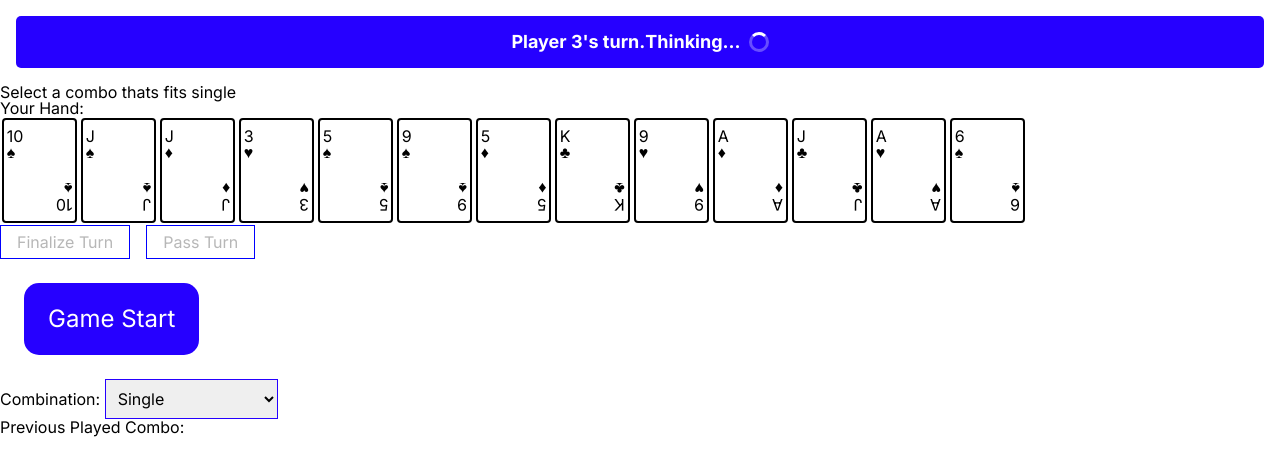
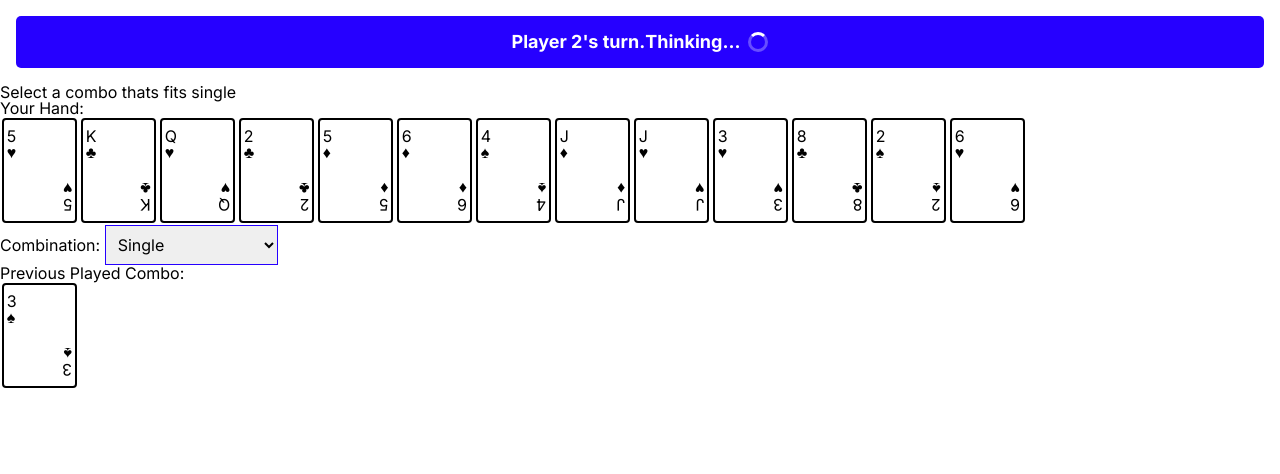
Before and after one commit to jduong09/thirteen, a Next.js app: page / in a window 1280 px wide. Both pictures are taken after a click on the button "Shuffle Deck". Shown: the top 474 px of the page. Built offline with nearby package versions, Linux system fonts and the light colour scheme.

Commit message:
Finished logic for subsequent players playing 'single' cards.

```diff
--- a/components/game/game.js
+++ b/components/game/game.js
@@ -13,6 +13,7 @@ const icons = {
 }
 
 const Game = () => {
+  const [shuffledDeck, setDeck] = useState([]);
   const [deckIsShuffled, shuffleDeck] = useState(false);
   const [introIsVisible, showIntro] = useState(false);
   const [playerTurn, setPlayerTurn] = useState(0);
@@ -22,15 +23,42 @@ const Game = () => {
   const [previousPlayedCombo, setPreviousPlayedCombo] = useState([]);
 
   const [selectCombo, setComboSelect] = useState('single');
-
-  const [userInput, setUserInput] = useState(false);
-
   // Build Card Deck
   const suites = ['spades', 'clubs', 'diamonds', 'hearts'];
   // 3-10 are normal cards, 11 is Jack, 12 is Queen, 13 is King, 14 is Ace, 15 is 2.
   const numbers = [3, 4, 5, 6, 7, 8, 9, 10, 11, 12, 13, 14, 15];
   let value = 1; // 3 of spades is the lowest card
   const deck = numbers.map((number, idx) => suites.map((suite, i) => ({ number, suite, value: value++ }))).flat();
+
+  useEffect(() => {
+    setDeck(shuffle(deck));
+  }, []);
+
+  useEffect(() => {
+     /**
+     * @description Prompt ai logic
+     * NOTE: This is logic for AI players
+     */
+
+    if (playerTurn !== 0) {
+      let valueToBeat;
+      if (previousPlayedCombo.length === 0) {
+        valueToBeat = 0;
+      } else {
+        valueToBeat = previousPlayedCombo[previousPlayedCombo.length - 1].value;
+      }
+
+      const currHand = hands[playerTurn].hand;
+      const lowestCard = currHand.reduce((lowest, curr) => {
+        if(curr.value < lowest && curr.value > valueToBeat) {
+          return curr.value;
+        }
+        return lowest;
+      }, 53);
+      console.log(`Player ${playerTurn + 1} plays: ${currHand.find((card) => card.value === lowestCard).number} of ${currHand.find((card) => card.value === lowestCard).suite}`);
+      requestCombo([currHand.find((card) => card.value === lowestCard)], 'single');
+    }
+  }, [playerTurn]);
 
   /**
    * @description Randomly shuffles the card deck using the Fisher-Yates Shuffle algorithm.
@@ -51,8 +79,6 @@ const Game = () => {
     return arrCopy;
   };
 
-  const shuffled = shuffle(deck);
-
   /**
    * @description Randomly shuffles the card deck using the fisher-yates shuffle algorithm and deals 13 cards to each player. Established the first player.
    */
@@ -65,7 +91,7 @@ const Game = () => {
       {player: 2, hand: []},
       {player: 3, hand: []},
     ];
-    shuffled.forEach((card, idx) => {
+    shuffledDeck.forEach((card, idx) => {
       const player = idx % 4;
       tempHands[player].hand.push(card);
       if(card.number === 3 && card.suite === 'spades') {
@@ -124,21 +150,18 @@ const Game = () => {
       // Accept combo and set player turn
       setComboStatus(true);
       setPreviousPlayedCombo(combo);
-      setTimeout(() => {
-        setComboStatus(null);
-      }, 5000);
+      setComboStatus(null);
 
       combo.forEach((card) => {
         hands[playerTurn].hand = hands[playerTurn].hand.filter((handCard) => handCard.value !== card.value);
       });
       setHands(hands);
-      return true;
       // TODO: Remove when done testing. This is just to simulate a fake game.
-      // setTimeout(() => changeTurn(), 3000);
+      setTimeout(() => changeTurn(), 3000);
+
     } else {
       // Reject combo
       setComboStatus(false);
-      return false;
     }
   }
 
@@ -176,65 +199,6 @@ const Game = () => {
 
   // Only show shuffle button at start or end of game
   const shuffleBtn = deckIsShuffled ? null : <button className={gameStyles.shuffleBtn} onClick={onShuffleClick}>Shuffle Deck</button>;
-
-  /**
-   * @description Prompt ai logic
-   * @param {integer} playerTurn
-   * NOTE: This is logic for AI players
-   */
-  const promptAI = (playerTurn) => {
-    console.log(`Player ${playerTurn + 1}'s`);
-    let valueToBeat;
-    if (previousPlayedCombo.length === 0) {
-      valueToBeat = 0;
-    } else {
-      valueToBeat = previousPlayedCombo[previousPlayedCombo.length - 1].value;
-    }
-
-    const currHand = hands[playerTurn].hand;
-    const lowestCard = currHand.reduce((lowest, curr) => {
-      if(curr.value < lowest && curr.value > valueToBeat) {
-        return curr.value;
-      }
-      return lowest;
-    }, 53);
-    console.log('Function in ai: ', currHand.find((card) => card.value === lowestCard));
-    return requestCombo([currHand.find((card) => card.value === lowestCard)], 'single');
-    // TODO: Remove when done testing. This is mocking a single card play
-    //setTimeout(() => requestCombo([currHand.find((card) => card.value === lowestCard)], 'single'), 5000);
-  }
-
-  const promptUser = () => {
-    let isValid = false;
-    while (isValid === false) {
-      console.log('Play a correct combo');
-    }
-  }
-
-  /**
-   * @description Simple Game loop: 4 turns
-   */
-  const gameLoop = (e) => {
-    e.preventDefault();
-    console.log('Game Loop');
-    let turnCycle = 0;
-    console.log('Turn Cycle: ', turnCycle);
-    let firstTurn = playerTurn;
-    console.log('Current Turn: ', firstTurn);
-    while (turnCycle !== 4) {
-      let correctTurn = false;
-      while (correctTurn === false) {
-        if (firstTurn !== 0) {
-          correctTurn = promptAI(firstTurn);
-        } else {
-          correctTurn = promptUser();
-        }
-
-        firstTurn = firstTurn === 3 ? 0 : firstTurn + 1;
-      }
-      turnCycle++;
-    }
-  }
 
   const listOfCards = previousPlayedCombo.map((card, idx) => {
     const cardDisplay = mapCard(card.number);
@@ -278,9 +242,7 @@ const Game = () => {
             requestCombo={requestCombo}
             currentTurnCombo={currentTurnCombo}
             passTurn={passTurn}
-            setUserInput={setUserInput}
           />
-          <button className={gameStyles.shuffleBtn} onClick={gameLoop}>Game Start</button>
           <form>
             <label htmlFor='select-combo'>Combination: </label>
             <select id='select-combo' name='select-combo' className={gameStyles.selectCombo} onChange={changeCombo}>
--- a/components/gameComponents/hand.js
+++ b/components/gameComponents/hand.js
@@ -11,11 +11,17 @@ const icons = {
 
 // Prop
 // Need to check if allowed to shed a card or not.
-const Hand = ({ cards, playerTurn, comboIsValid, requestCombo, currentTurnCombo, passTurn, setUserInput }) => {
+const Hand = ({ cards, playerTurn, comboIsValid, requestCombo, currentTurnCombo, passTurn }) => {
   const [hand, setHand] = useState(cards);
   const [combo, setCombo] = useState([]);
   const [hasReset, resetCombo] = useState(false);
   const isMyTurn = playerTurn === 0;
+
+  const resetHand = () => {
+    hand.forEach(card => card.selected = false);
+    setCombo([]);
+    resetCombo(true);
+  }
 
   // Update hand after changes.
   // NOTE: Apparently this might not be best practice, and some people suggest handling all
@@ -27,16 +33,7 @@ const Hand = ({ cards, playerTurn, comboIsValid, requestCombo, currentTurnCombo,
   // FIXME: I don't love that I had to use a dumb hasReset flag to get this to work...
   if(!isMyTurn && !hasReset) {
     // Reset selected cards
-    hand.forEach(card => card.selected = false);
-    setCombo([]);
-    resetCombo(true);
-  }
-
-  // Remove 1 card.
-  const removeCard = (removedCard, e) => {
-    e.preventDefault();
-    const newHand = hand.filter((card) => (card.value != removedCard.value) ? true : false);
-    setHand(newHand);
+    resetHand();
   }
 
   // Use a flag to indicated selected/nonselected.
@@ -44,7 +41,6 @@ const Hand = ({ cards, playerTurn, comboIsValid, requestCombo, currentTurnCombo,
   // Need logic to handle the combo being accepted or denied.
   // Set up cypress
   // Logic to manipulate combo state.
-
   // Game send function to hand to ask for combo.
   const selectCard = (selectedCard, e) => {
     e.preventDefault();
@@ -102,8 +98,8 @@ const Hand = ({ cards, playerTurn, comboIsValid, requestCombo, currentTurnCombo,
       console.log('Hand submitted nothing, combo not sent to game component.');
       return;
     }
-
     requestCombo(combo.map((card) => { return { number: card.number, suite: card.suite, value: card.value } }), currentTurnCombo);
+    resetHand();
   }
 
   const listOfCards = hand.map((card, idx) => {
@@ -129,10 +125,11 @@ const Hand = ({ cards, playerTurn, comboIsValid, requestCombo, currentTurnCombo,
       <ul className={styles.hand}>{listOfCards}</ul>
 
       {comboIsValid === false && <div>Invalid Combo. Try a different combo or press Change Combo Type.</div>}
+      {isMyTurn &&
       <div className={styles.handBtns}>
         <button disabled={!isMyTurn} onClick={finalizeTurn}>Finalize Turn</button>
         <button disabled={!isMyTurn} onClick={() => passTurn()}>Pass Turn</button>
-      </div>
+      </div>}
     </div>
   );
 }
```
